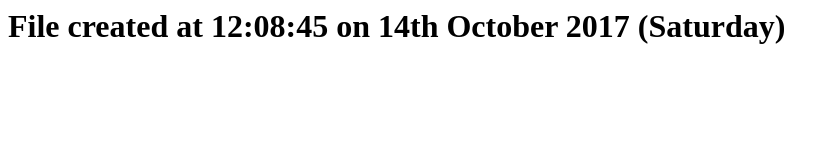
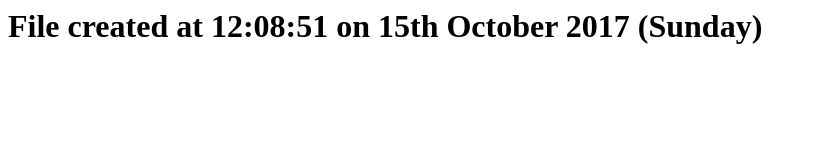
Before and after one commit to sole/publish-and-cron, a plain HTML site: page index.html in a window 1280 px wide. Shown: the whole page, without its empty margins (0-839 px from the left). Drawn offline with Linux system fonts and the light colour scheme.

Commit message:
Built from commit 9921361ec153f92ea03c2b71ecfaecc8a2d7d6eb

```diff
--- a/index.html
+++ b/index.html
@@ -1 +1 @@
-<h1>File created at 12:08:45 on 14th October 2017 (Saturday)</h1>
+<h1>File created at 12:08:51 on 15th October 2017 (Sunday)</h1>
```
